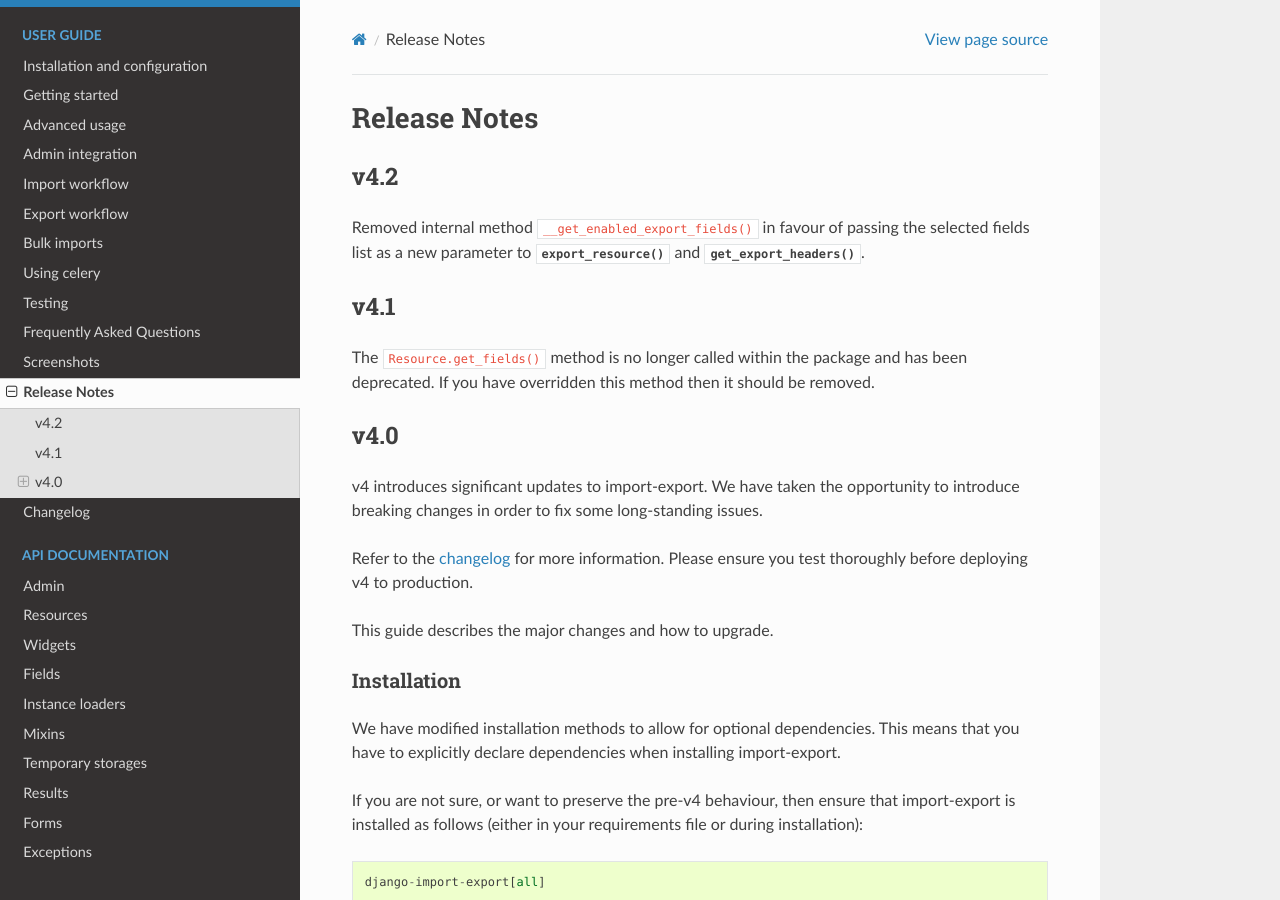
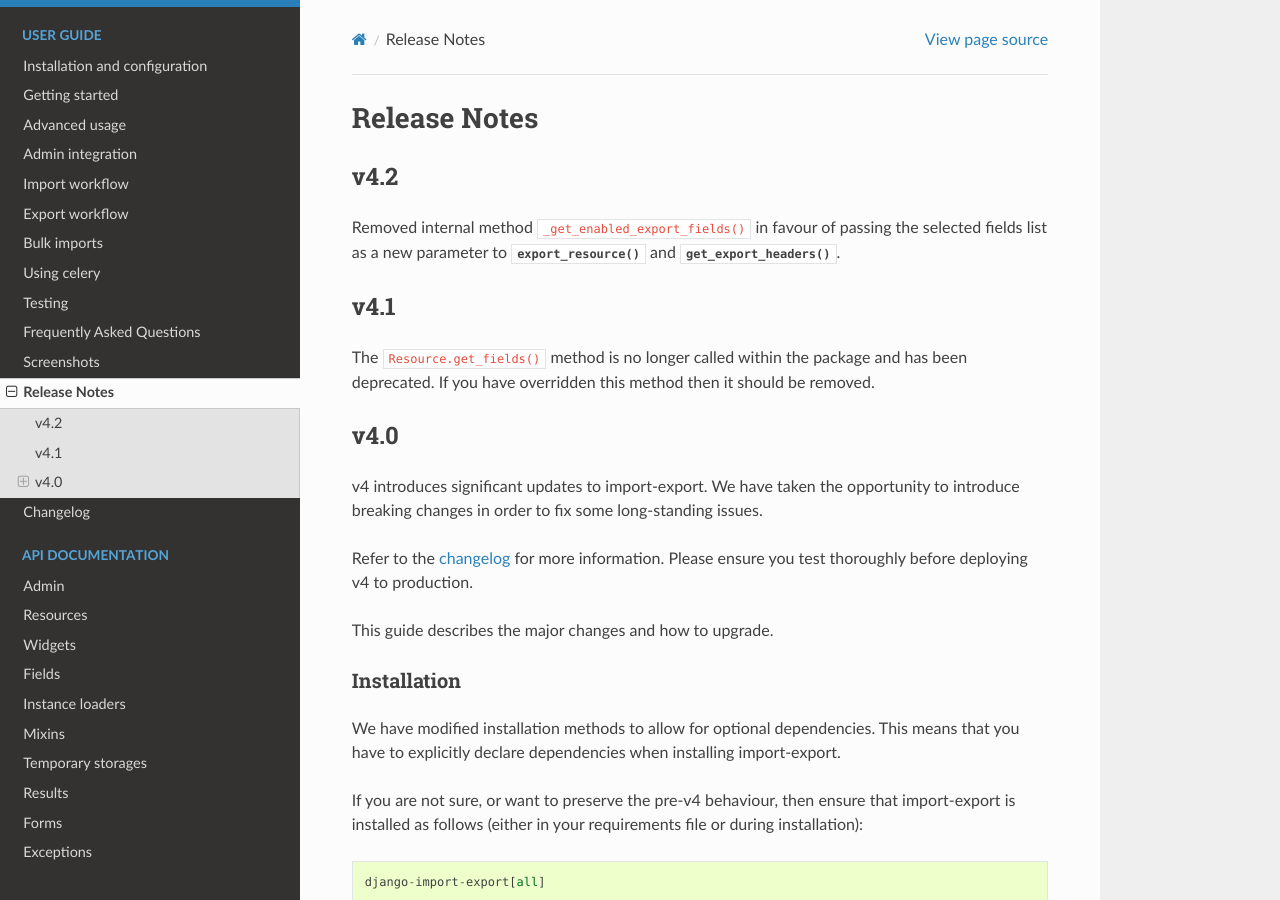
Before and after one commit to django-import-export/django-import-export, a Sphinx documentation site: the page built from docs/release_notes.rst, in a window 1280 px wide and 900 px high. Built offline with Sphinx 7.4.7 and the Read the Docs theme 2.0.0, drawn with Linux system fonts in a browser that asks for light colours; pages that are not in the unit, such as notebooks, are missing from menus; the version number could not be read and is left out.

```diff
--- a/docs/release_notes.rst
+++ b/docs/release_notes.rst
@@ -5,7 +5,7 @@ Release Notes
 v4.2
 ----
 
-Removed internal method ``__get_enabled_export_fields()`` in favour of passing the selected fields list as a
+Removed internal method ``_get_enabled_export_fields()`` in favour of passing the selected fields list as a
 new parameter to :meth:`~import_export.resources.Resource.export_resource` and
 :meth:`~import_export.resources.Resource.get_export_headers`.
 
```
